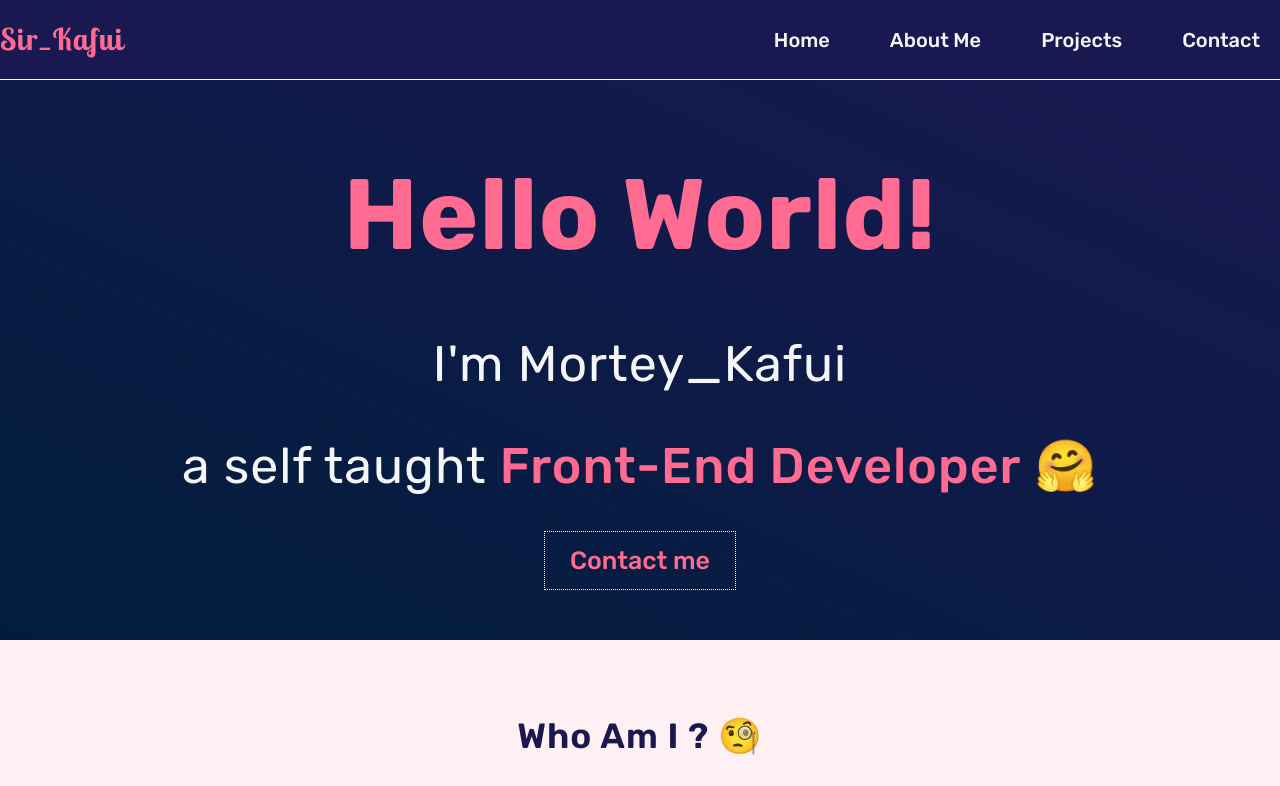
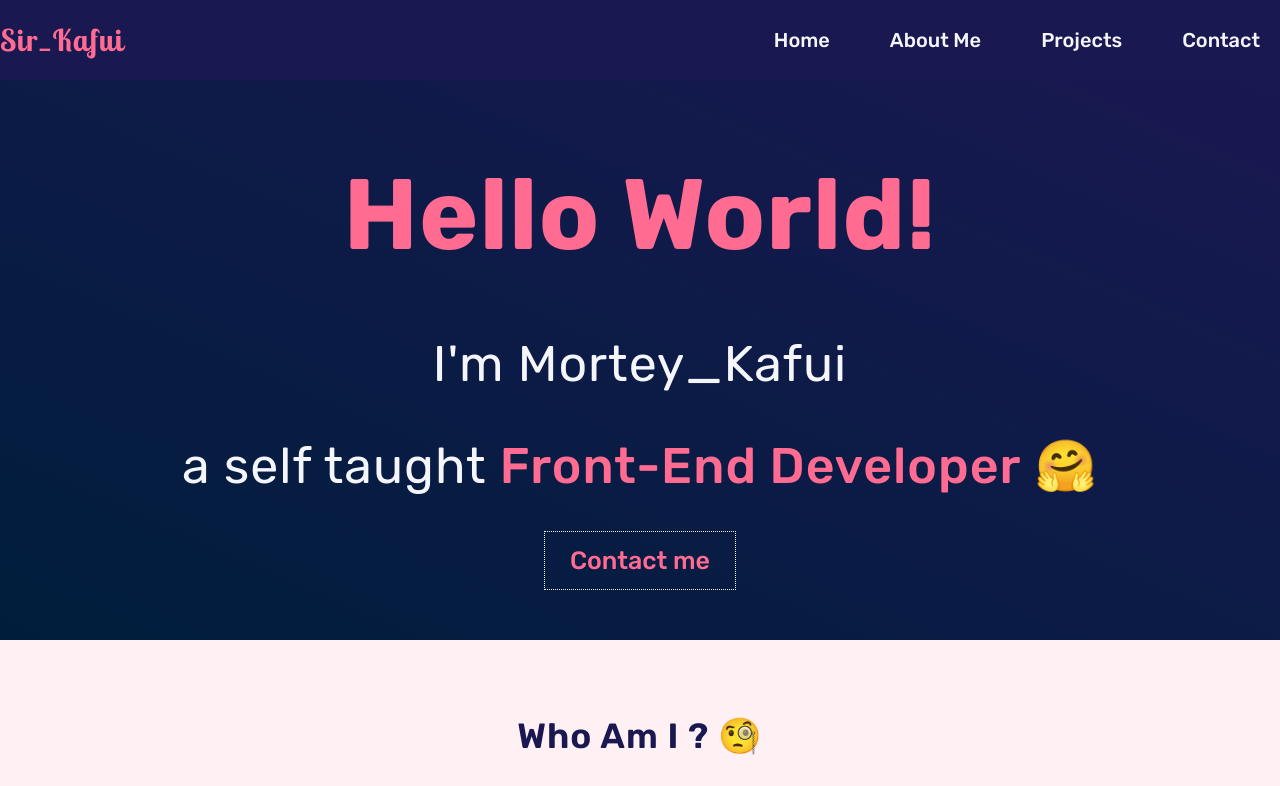
Before and after one commit to MorteyKafui/sir-kafui-portfolio, a Next.js app: page / in a window 1280 px wide. Shown: the top 786 px of the page. Built offline with nearby package versions, Linux system fonts and the light colour scheme; some icons are missing.

Commit message:
add sticky navbar

```diff
--- a/components/Navbar/NavbarStyles.js
+++ b/components/Navbar/NavbarStyles.js
@@ -4,7 +4,7 @@ export const StyledNavbar = styled.nav`
   background-color: #191851;
   color: #f5f6fb;
   height: 10vh;
-  border-bottom: 1px solid #f5f6fb;
+  /* border-bottom: 1px solid #f5f6fb; */
 
   position: sticky;
   top: 0;
```
